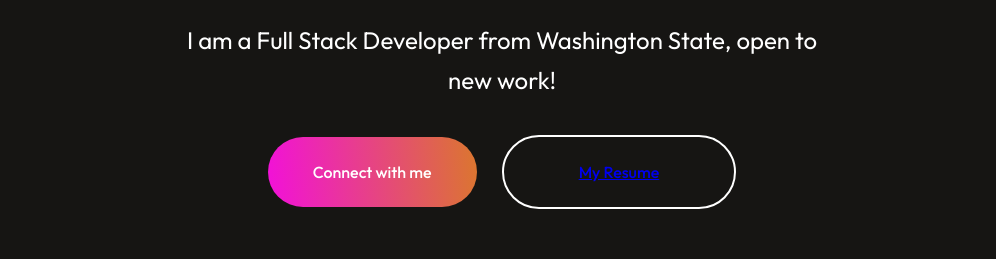
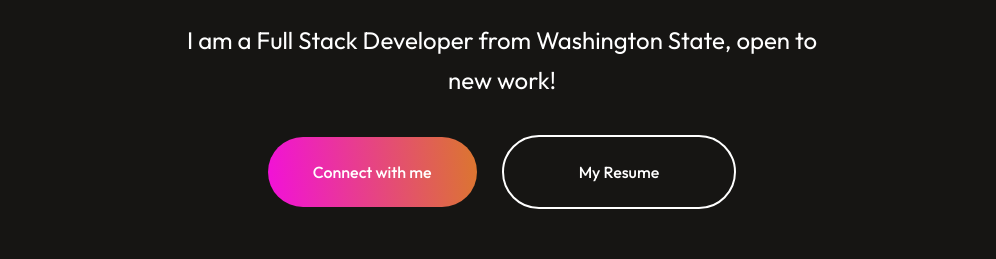
Before and after one commit to hellokristinafaye/portfolio-react, a React (Vite) app: page / in a window 1280 px wide. Shown: the part 860-1119 px from the top of the page, without its empty margins (138-1134 px from the left). Built offline with nearby package versions, Linux system fonts and the light colour scheme.

Commit message:
resume link updated - need to finish portfolio in order to include link on resume

```diff
--- a/src/components/Hero/Hero.css
+++ b/src/components/Hero/Hero.css
@@ -41,11 +41,16 @@
     background: linear-gradient(264deg, var(--orange-color) -5.09%, var(--purple-color) 106%);
     cursor: pointer;
 }
+.hero-resume-link {
+    text-decoration: none;
+}
 .hero-resume {
     padding: 25px 75px;
     border-radius: 50px;
     border: 2px solid #FFF;
     cursor: pointer;
+    text-decoration: none;
+    color:white;
 }
 .hero-connect:hover{
     border: 2px solid white;
--- a/src/components/Hero/Hero.jsx
+++ b/src/components/Hero/Hero.jsx
@@ -20,7 +20,11 @@
           <div className="hero-connect">Connect with me</div>
         </AnchorLink>
 
-        <a href="https://drive.google.com/file/d/1BM5a6F8PkbgYss3kpIYKkt25AI3stCtG/view?usp=drive_link">
+        <a
+          className="hero-resume-link"
+          href="https://drive.google.com/file/d/1b9UUoOxAeYMcem0bZ64sXhVAm_wSKtgD/view?usp=drive_link"
+          target="_blank"
+        >
           <div className="hero-resume">My Resume</div>
         </a>
       </div>
```
